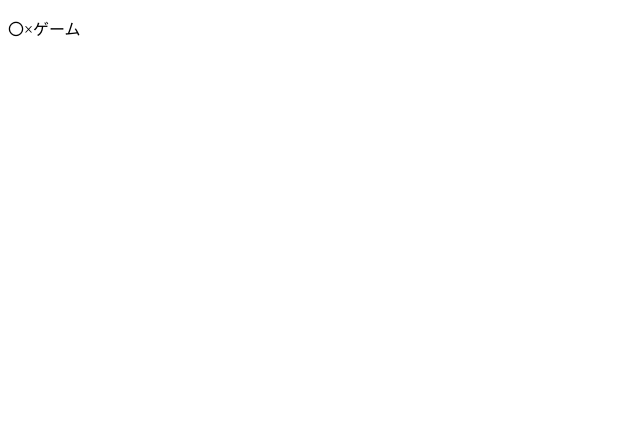
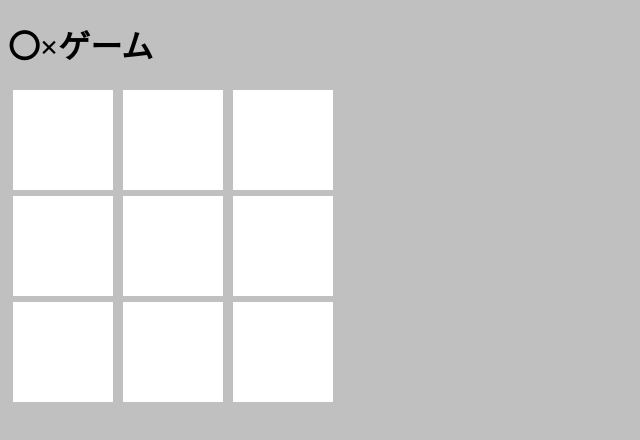
Before and after one commit to Aso2001211/ensyuu, a plain HTML site: page index.html in a window 1280 px wide. Shown: the whole page, without its empty margins (0-640 px from the left). Drawn offline with Linux system fonts and the light colour scheme; files whose address does not match are found by name.

Commit message:
Update index.html

```diff
--- a/index.html
+++ b/index.html
@@ -3,9 +3,11 @@
 <head>
     <meta charset="UTF-8">
     <title>〇×Game</title>
+    <link rel="stylesheet" href="css/style.css">
 </head>
 <body>
-    <p>〇×ゲーム</p>
+    <h1>〇×ゲーム</h1>
+    <div id="turn"></div>
     <img id="img1" src="img/shiro.png"><img id="img2" src="img/shiro.png"><img id="img3" src="img/shiro.png"><br>
     <img id="img4" src="img/shiro.png"><img id="img5" src="img/shiro.png"><img id="img6" src="img/shiro.png"><br>
     <img id="img7" src="img/shiro.png"><img id="img8" src="img/shiro.png"><img id="img9" src="img/shiro.png">
```
